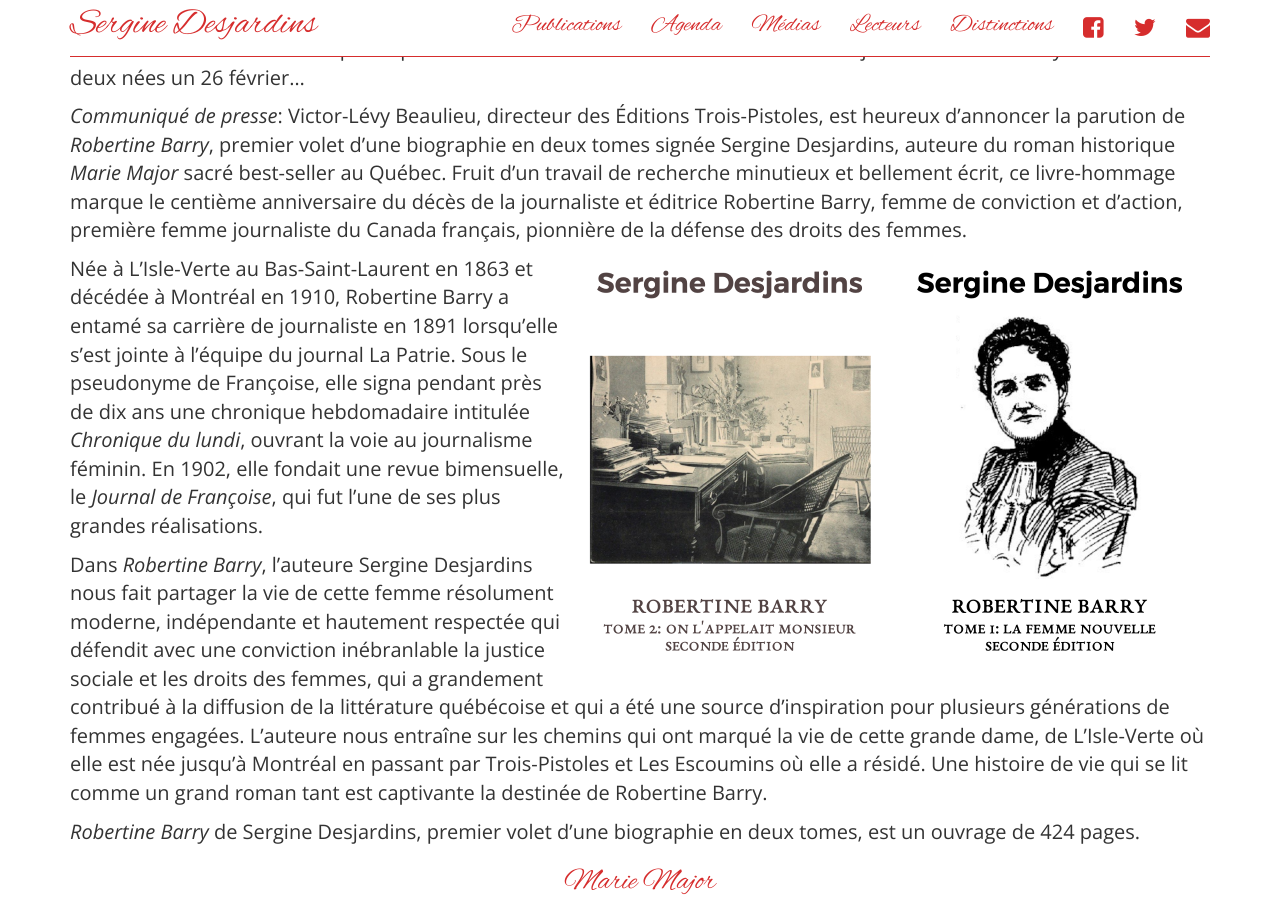
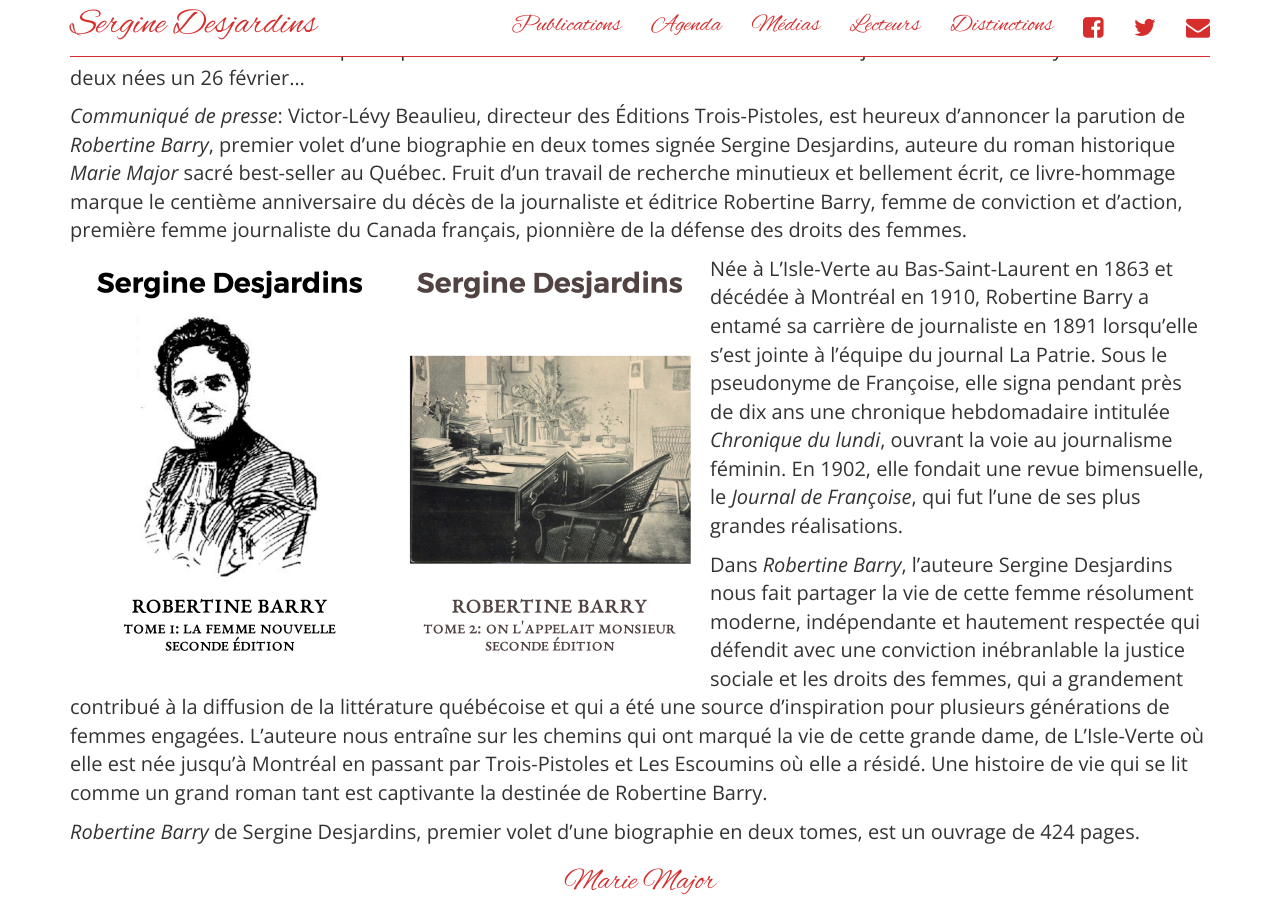
Before and after one commit to serginedesjardins/serginedesjardins.github.io, a Jekyll site: the page built from pub.md, in a window 1280 px wide and 900 px high, scrolled down 3003 px. Built offline with Jekyll 4.4.1, drawn with Linux system fonts in a browser that asks for light colours; nearby versions of some CDN libraries.

Commit message:
reorder images

```diff
--- a/pub.md
+++ b/pub.md
@@ -115,9 +115,9 @@
 
 <i>Communiqué de presse</i>: Victor-Lévy Beaulieu, directeur des Éditions Trois-Pistoles, est heureux d'annoncer la parution de <i>Robertine Barry</i>, premier volet d'une biographie en deux tomes signée Sergine Desjardins, auteure du roman historique <i>Marie Major</i> sacré best-seller au Québec. Fruit d'un travail de recherche minutieux et bellement écrit, ce livre-hommage marque le centième anniversaire du décès de la journaliste et éditrice Robertine Barry, femme de conviction et d'action, première femme journaliste du Canada français, pionnière de la défense des droits des femmes.
 
-<img style='float:right; padding: 10px' src='../images/rb-cover1.png' alt='Couvertude de Robertine Barry'/>
+<img style='float:left; padding: 10px' src='../images/rb-cover1.png' alt='Couvertude de Robertine Barry'/>
 
-<img style='float:right; padding: 10px' src='../images/rb-cover2.png' alt='Couvertude de Robertine Barry'/>
+<img style='float:left; padding: 10px' src='../images/rb-cover2.png' alt='Couvertude de Robertine Barry'/>
 
 Née à L'Isle-Verte au Bas-Saint-Laurent en 1863 et décédée à Montréal en 1910, Robertine Barry a entamé sa carrière de journaliste en 1891 lorsqu'elle s'est jointe à l'équipe du journal La Patrie. Sous le pseudonyme de Françoise, elle signa pendant près de dix ans une chronique hebdomadaire intitulée <i>Chronique du lundi</i>, ouvrant la voie au journalisme féminin. En 1902, elle fondait une revue bimensuelle, le <i>Journal de Françoise</i>, qui fut l'une de ses plus grandes réalisations.
 
@@ -127,8 +127,8 @@
 
 ## Marie Major
 
-<img style='float:left; padding: 10px' src="../images/couv-mm.png" alt="Couvertude de Marie Major"/>
-<img style='float:left; padding: 10px' src="../images/DESJARDINS_Marie_Major.jpg" alt="Couvertude de Marie Major (Pocket)"/>
+<img style='float:right; padding: 10px' src="../images/couv-mm.png" alt="Couvertude de Marie Major"/>
+<img style='float:right; padding: 10px' src="../images/DESJARDINS_Marie_Major.jpg" alt="Couvertude de Marie Major (Pocket)"/>
 
 *Communiqué de presse*: Libertinage, meurtre, procès, emprisonnement,
 injustice; une histoire qui a tout des romans policiers modernes mais qui se
```
